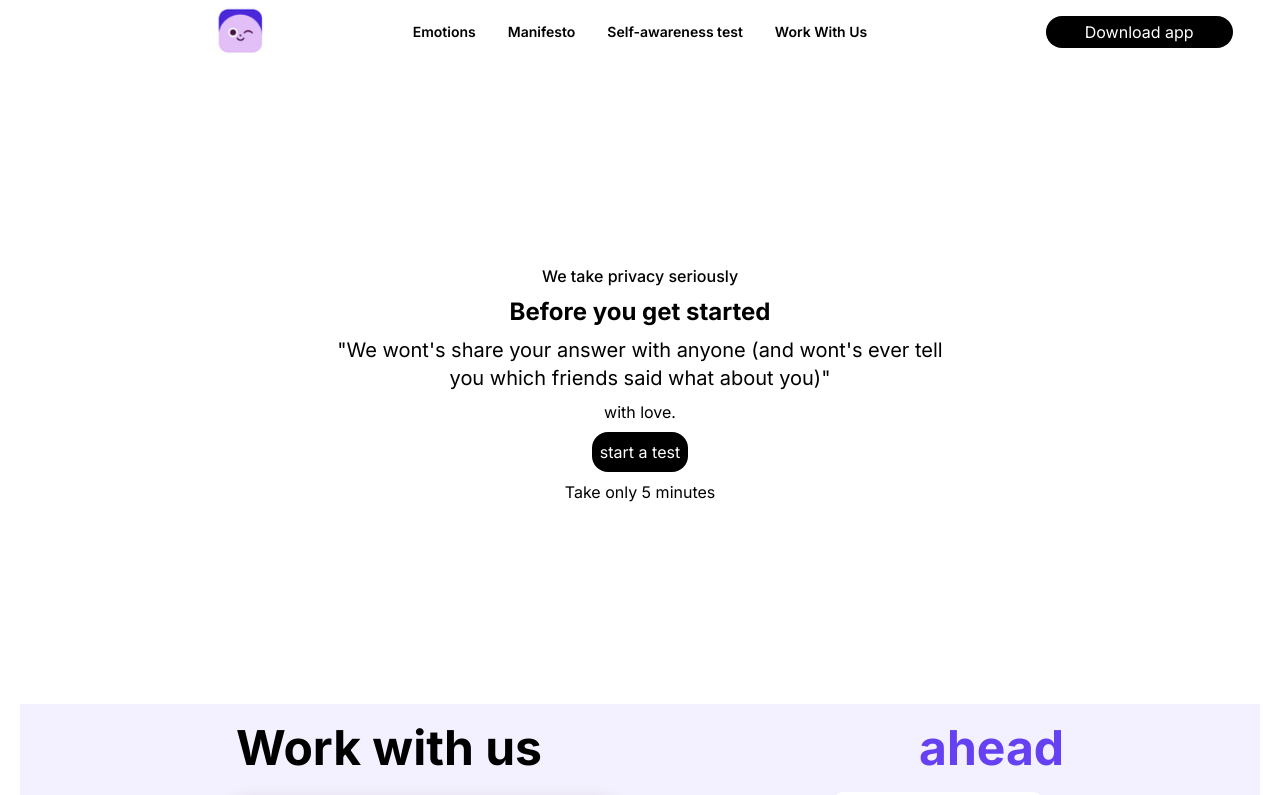
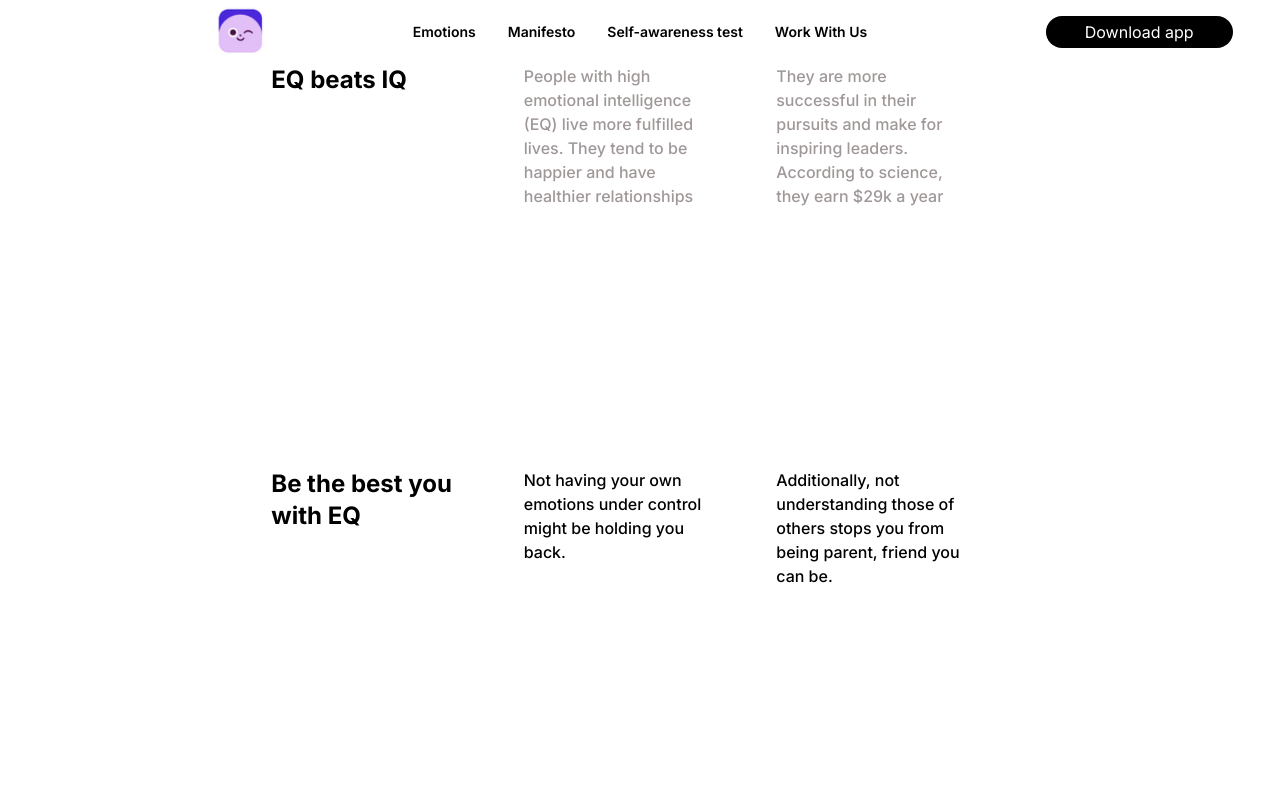
Before and after one commit to Dibyas98/Nxtjob.ai, a Next.js app: page / in a window 1280 px wide. Shown: the top 795 px of the page. Built offline with nearby package versions, Linux system fonts and the light colour scheme.

Commit message:
eq beat iq

```diff
--- /dev/null
+++ b/app/component/bethebest/BeTheBest.tsx
@@ -0,0 +1,23 @@
+import React from 'react'
+import { MainBox } from '../ui/index'
+function BeTheBest() {
+    return (
+        <MainBox>
+            <main className='w-full flex justify-center h-[80vh] items-center'>
+                <section className='w-full md:w-3/4 lg:w-3/4 flex flex-col md:flex-row lg:flex-row justify-center gap-5'>
+                    <div className='w-full md:w-3/5 lg:w-1/4'>
+                        <h1 className='text-2xl font-bold text-center md:w-5/5 lg:w-4/5 lg:text-left md:text-left'>Be the best you with EQ</h1>
+                    </div>
+                    <div className='w-full md:w-3/5 lg:w-1/4'>
+                        <p className='text-base font-medium lg:w-4/5 text-center lg:text-left md:text-left'>Not having your own emotions under control might be holding you back.</p>
+                    </div>
+                    <div className='w-full md:w-3/5 lg:w-1/4'>
+                        <p  className='text-base font-medium lg:w-4/5 text-center md:text-left lg:text-left'>Additionally, not understanding those of others stops you from being parent, friend you can be.</p>
+                    </div>
+                </section>
+            </main>
+        </MainBox>
+    )
+}
+
+export default BeTheBest
--- /dev/null
+++ b/app/component/eqbeatiq/EqBeatIq.tsx
@@ -0,0 +1,23 @@
+import React from 'react'
+import { MainBox } from '../ui/index'
+function EqBeatIq():React.ReactNode {
+  return (
+    <MainBox>
+    <main className='w-full flex justify-center'>
+        <section className='w-full md:w-3/4 lg:w-3/4 flex flex-col md:flex-row lg:flex-row justify-center gap-5'>
+            <div className='w-full md:w-3/5 lg:w-1/4'>
+                <h1 className='text-2xl font-bold text-center md:w-5/5 lg:w-4/5 lg:text-left md:text-left'>EQ beats IQ</h1>
+            </div>
+            <div className='w-full md:w-3/5 lg:w-1/4 text-[#a09898]'>
+                <p className='text-base font-medium lg:w-4/5 text-center lg:text-left md:text-left'>People with high emotional intelligence (EQ) live more fulfilled lives. They tend to be happier and have healthier relationships</p>
+            </div>
+            <div className='w-full md:w-3/5 lg:w-1/4'>
+                <p  className='text-base font-medium lg:w-4/5 text-center md:text-left lg:text-left text-[#a09898]'>They are more successful in their pursuits and make for inspiring leaders. According to science, they earn $29k a year</p>
+            </div>
+        </section>
+    </main>
+</MainBox>
+  )
+}
+
+export default EqBeatIq
--- a/app/page.tsx
+++ b/app/page.tsx
@@ -2,12 +2,16 @@ import Image from "next/image";
 import Navbar from "./component/navbar/Navbar";
 import WorkWithUs from "./component/workwithus/WorkWithUs";
 import BeforeWeGetStart from "./component/beforewegetstart/BeforeWeGetStart";
+import BeTheBest from "./component/bethebest/BeTheBest";
+import EqBeatIq from "./component/eqbeatiq/EqBeatIq";
 
 export default function Home() {
   return (
     <>
       <Navbar></Navbar>
       <section className="mt-16">
+        <EqBeatIq></EqBeatIq>
+        <BeTheBest></BeTheBest>
         <BeforeWeGetStart></BeforeWeGetStart>
         <WorkWithUs />
       </section>
```
